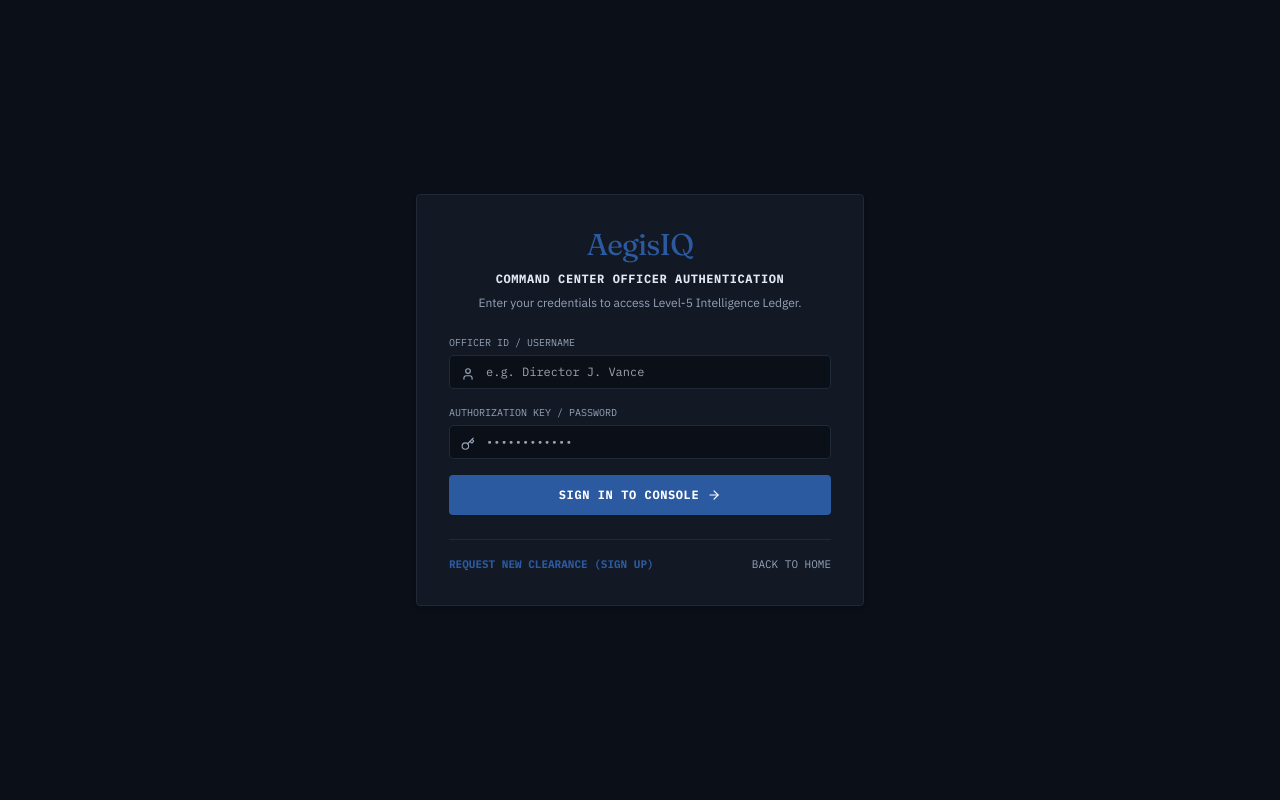
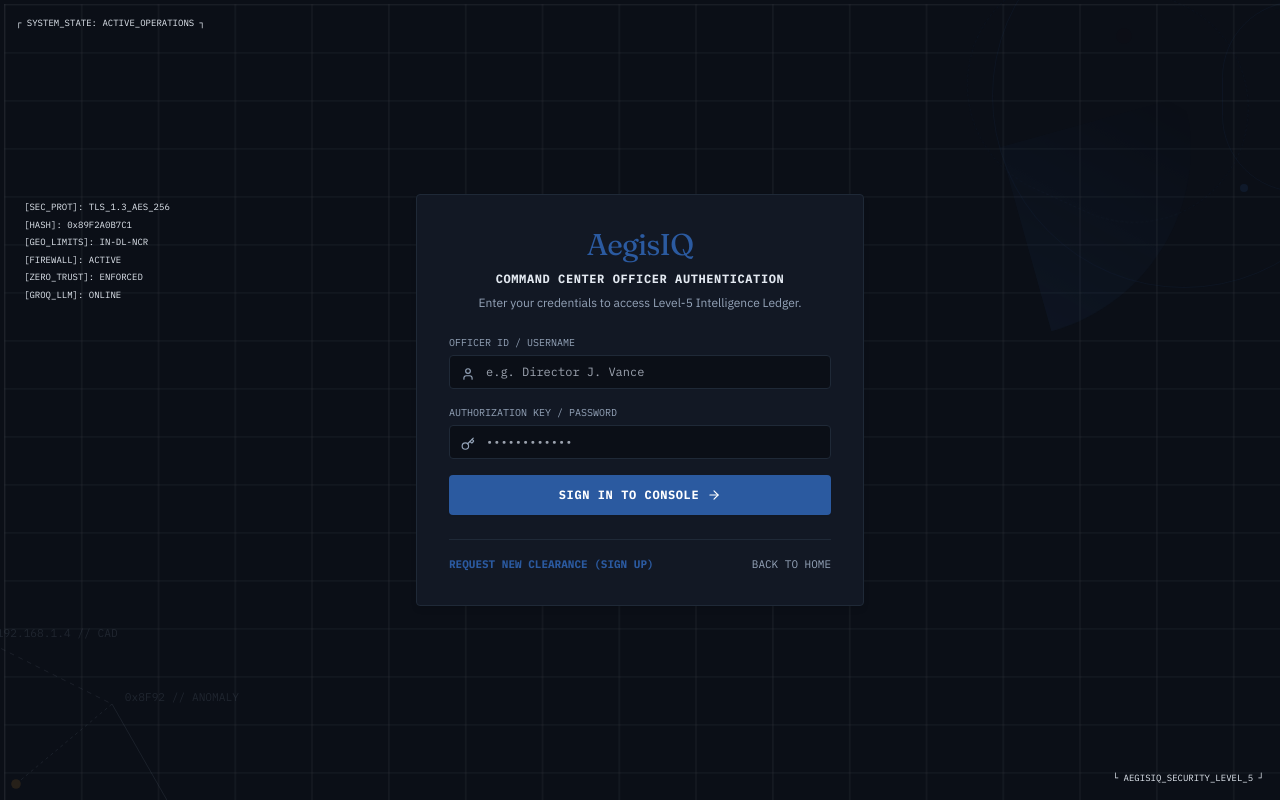
Before and after one commit to Kubojah-Dan/AI-Crime-Analysis, a Next.js app in the folder client/: page /auth/signin in a window 1280 px wide. Built offline with nearby package versions, Linux system fonts and the light colour scheme.

Commit message:
feat(ui): add animated cybersecurity HUD background tools across landing, dashboard, and auth screens

```diff
--- a/client/app/auth/signin/page.tsx
+++ b/client/app/auth/signin/page.tsx
@@ -5,6 +5,7 @@ import Link from 'next/link';
 import { useRouter } from 'next/navigation';
 import { ShieldCheck, Lock, User, Key, ArrowRight, AlertCircle } from 'lucide-react';
 import { useAuth } from '@/context/auth-context';
+import { CyberBackground } from '@/components/ui/cyber-background';
 
 export default function SignInPage() {
   const router = useRouter();
@@ -33,7 +34,7 @@ export default function SignInPage() {
       });
 
       const data = await res.json();
-      if (res.ok) {
+      if (res.ok && data.access_token) {
         login(data.user.username, data.access_token);
         router.push('/dashboard');
       } else {
@@ -49,8 +50,9 @@ export default function SignInPage() {
   };
 
   return (
-    <div className="min-h-screen bg-paper text-ink font-sans flex items-center justify-center p-6 selection:bg-cobalt selection:text-white">
-      <div className="w-full max-w-md bg-paper-raised p-8 rounded border border-hairline shadow-md space-y-6">
+    <div className="min-h-screen bg-paper text-ink font-sans flex items-center justify-center p-6 selection:bg-cobalt selection:text-white relative overflow-hidden transition-colors duration-300">
+      <CyberBackground />
+      <div className="w-full max-w-md bg-paper-raised p-8 rounded border border-hairline shadow-md space-y-6 relative z-10">
 
         {/* Header */}
         <div className="text-center space-y-2">
--- a/client/app/auth/signup/page.tsx
+++ b/client/app/auth/signup/page.tsx
@@ -5,6 +5,7 @@ import Link from 'next/link';
 import { useRouter } from 'next/navigation';
 import { ShieldCheck, User, Key, Mail, ArrowRight, CheckCircle2 } from 'lucide-react';
 import { useAuth } from '@/context/auth-context';
+import { CyberBackground } from '@/components/ui/cyber-background';
 
 export default function SignUpPage() {
   const router = useRouter();
@@ -25,8 +26,9 @@ export default function SignUpPage() {
   };
 
   return (
-    <div className="min-h-screen bg-paper text-ink font-sans flex items-center justify-center p-6 selection:bg-cobalt selection:text-white">
-      <div className="w-full max-w-md bg-paper-raised p-8 rounded border border-hairline shadow-md space-y-6">
+    <div className="min-h-screen bg-paper text-ink font-sans flex items-center justify-center p-6 selection:bg-cobalt selection:text-white relative overflow-hidden transition-colors duration-300">
+      <CyberBackground />
+      <div className="w-full max-w-md bg-paper-raised p-8 rounded border border-hairline shadow-md space-y-6 relative z-10">
 
         {/* Header */}
         <div className="text-center space-y-2">
--- a/client/app/globals.css
+++ b/client/app/globals.css
@@ -134,6 +134,32 @@ body {
   }
 }
 
+@keyframes radar-spin {
+  from {
+    transform: rotate(0deg);
+  }
+  to {
+    transform: rotate(360deg);
+  }
+}
+
+@keyframes spin-slow {
+  from {
+    transform: rotate(0deg);
+  }
+  to {
+    transform: rotate(-360deg);
+  }
+}
+
+.animate-radar-spin {
+  animation: radar-spin 12s linear infinite;
+}
+
+.animate-spin-slow {
+  animation: spin-slow 30s linear infinite;
+}
+
 .animate-grid-drift {
   animation: grid-drift 25s linear infinite;
 }
--- a/client/app/page.tsx
+++ b/client/app/page.tsx
@@ -8,6 +8,7 @@ import {
 } from 'lucide-react';
 import { useAegisRealtime } from '@/hooks/use-aegis-realtime';
 import { useTheme } from '@/context/theme-context';
+import { CyberBackground } from '@/components/ui/cyber-background';
 
 export default function LandingPage() {
   const { latestEvent, isConnected } = useAegisRealtime();
@@ -16,17 +17,8 @@ export default function LandingPage() {
   return (
     <div className="min-h-screen bg-paper text-ink font-sans flex flex-col selection:bg-cobalt selection:text-white relative overflow-hidden transition-colors duration-300">
 
-      {/* Background Decorative Mesh & Grids (Animated Drift) */}
-      <div className="absolute inset-0 opacity-[0.18] pointer-events-none z-0">
-        <svg className="w-full h-full scale-110 animate-grid-drift" viewBox="0 0 100 100" preserveAspectRatio="none">
-          <defs>
-            <pattern id="fine-grid" width="4" height="4" patternUnits="userSpaceOnUse">
-              <path d="M 4 0 L 0 0 0 4" fill="none" stroke="#202A33" strokeWidth="0.1" />
-            </pattern>
-          </defs>
-          <rect width="100%" height="100%" fill="url(#fine-grid)" />
-        </svg>
-      </div>
+      {/* Animated Cybersecurity HUD Background */}
+      <CyberBackground />
 
       {/* ── Header ───────────────────────────────────────────────────── */}
       <header className="h-16 px-6 md:px-12 border-b border-hairline bg-paper-raised/95 backdrop-blur flex items-center justify-between z-30 shadow-sm transition-all duration-300">
--- /dev/null
+++ b/client/cli-config.json
@@ -0,0 +1,5 @@
+{
+	"slate": {
+		"dev_command": "npm run dev -- --port $ZC_SLATE_PORT"
+	}
+}
--- a/client/components/layout/ledger-shell.tsx
+++ b/client/components/layout/ledger-shell.tsx
@@ -10,6 +10,7 @@ import {
 } from 'lucide-react';
 import { useAuth } from '@/context/auth-context';
 import { useTheme } from '@/context/theme-context';
+import { CyberBackground } from '@/components/ui/cyber-background';
 
 export function LedgerShell({ children }: { children: React.ReactNode }) {
   const pathname = usePathname();
@@ -206,8 +207,11 @@ export function LedgerShell({ children }: { children: React.ReactNode }) {
         </aside>
 
         {/* Content Area */}
-        <main className="flex-1 overflow-y-auto bg-paper transition-colors duration-300">
-          {children}
+        <main className="flex-1 overflow-y-auto bg-paper transition-colors duration-300 relative overflow-x-hidden">
+          <CyberBackground />
+          <div className="relative z-10">
+            {children}
+          </div>
         </main>
       </div>
 
--- /dev/null
+++ b/client/components/ui/cyber-background.tsx
@@ -0,0 +1,80 @@
+'use client';
+
+import React from 'react';
+
+export function CyberBackground() {
+  return (
+    <div className="absolute inset-0 pointer-events-none overflow-hidden z-0 select-none">
+
+      {/* 1. Animated Grid Drift Mesh */}
+      <div className="absolute inset-0 opacity-[0.14] dark:opacity-[0.25] transition-opacity duration-300">
+        <svg className="w-full h-full scale-110 animate-grid-drift" viewBox="0 0 100 100" preserveAspectRatio="none">
+          <defs>
+            <pattern id="cyber-grid" width="6" height="6" patternUnits="userSpaceOnUse">
+              <path d="M 6 0 L 0 0 0 6" fill="none" stroke="currentColor" strokeWidth="0.1" className="text-ink" />
+            </pattern>
+          </defs>
+          <rect width="100%" height="100%" fill="url(#cyber-grid)" />
+        </svg>
+      </div>
+
+      {/* 2. Rotating Cyber Radar Sweep Scanner (Top Right) */}
+      <div className="absolute -top-24 -right-24 w-96 h-96 opacity-[0.20] dark:opacity-[0.35] transition-opacity duration-300">
+        <div className="relative w-full h-full rounded-full border border-cobalt/40 flex items-center justify-center">
+          <div className="w-3/4 h-3/4 rounded-full border border-cobalt/30 border-dashed animate-spin-slow"></div>
+          <div className="w-1/2 h-1/2 rounded-full border border-cobalt/40"></div>
+
+          {/* Radar Sweep Sector */}
+          <div
+            className="absolute w-1/2 h-1/2 top-0 right-0 origin-bottom-left animate-radar-spin rounded-tl-full bg-gradient-to-tr from-transparent via-cobalt/20 to-cobalt/40"
+          ></div>
+
+          {/* Pinging Threat Markers */}
+          <div className="absolute top-1/3 left-1/3 h-2 w-2 rounded-full bg-rust animate-ping"></div>
+          <div className="absolute bottom-1/4 right-1/3 h-2 w-2 rounded-full bg-cobalt animate-pulse"></div>
+          <div className="absolute top-1/4 right-1/4 h-1.5 w-1.5 rounded-full bg-stamp-green animate-ping"></div>
+        </div>
+      </div>
+
+      {/* 3. Bottom Left Network Topology Mesh */}
+      <div className="absolute -bottom-20 -left-20 w-80 h-80 opacity-[0.15] dark:opacity-[0.28] transition-opacity duration-300">
+        <div className="relative w-full h-full font-mono text-[9px] text-ink-soft">
+          <svg className="w-full h-full" viewBox="0 0 200 200">
+            <line x1="40" y1="50" x2="120" y2="90" stroke="currentColor" strokeWidth="0.5" strokeDasharray="3,3" />
+            <line x1="120" y1="90" x2="160" y2="160" stroke="currentColor" strokeWidth="0.5" />
+            <line x1="120" y1="90" x2="60" y2="140" stroke="currentColor" strokeWidth="0.5" strokeDasharray="2,2" />
+
+            {/* Interactive Nodes */}
+            <circle cx="40" cy="50" r="4" fill="#2B5AA0" className="animate-pulse" />
+            <circle cx="120" cy="90" r="5" fill="#A63B2A" className="animate-ping" />
+            <circle cx="160" cy="160" r="4" fill="#3F6B57" />
+            <circle cx="60" cy="140" r="3" fill="#C1852B" />
+
+            <text x="48" y="48" fill="currentColor" className="text-[7px]">192.168.1.4 // CAD</text>
+            <text x="128" y="88" fill="currentColor" className="text-[7px]">0x8F92 // ANOMALY</text>
+            <text x="168" y="158" fill="currentColor" className="text-[7px]">CCTV_CAM_8</text>
+          </svg>
+        </div>
+      </div>
+
+      {/* 4. Hexadecimal Data Stream Ticker (Floating background column) */}
+      <div className="absolute top-1/4 left-6 hidden xl:block font-mono text-[9px] text-ink-soft/30 dark:text-ink-soft/40 space-y-1 selection:bg-none">
+        <div>[SEC_PROT]: TLS_1.3_AES_256</div>
+        <div>[HASH]: 0x89F2A0B7C1</div>
+        <div>[GEO_LIMITS]: IN-DL-NCR</div>
+        <div>[FIREWALL]: ACTIVE</div>
+        <div>[ZERO_TRUST]: ENFORCED</div>
+        <div>[GROQ_LLM]: ONLINE</div>
+      </div>
+
+      {/* 5. HUD Corner Brackets */}
+      <div className="absolute top-4 left-4 font-mono text-[9px] text-ink-soft/30 hidden md:block">
+        ┌ SYSTEM_STATE: ACTIVE_OPERATIONS ┐
+      </div>
+      <div className="absolute bottom-4 right-4 font-mono text-[9px] text-ink-soft/30 hidden md:block">
+        └ AEGISIQ_SECURITY_LEVEL_5 ┘
+      </div>
+
+    </div>
+  );
+}
```
Also changed, not shown: 2 other files (tests, documents, lock files or other folders).
